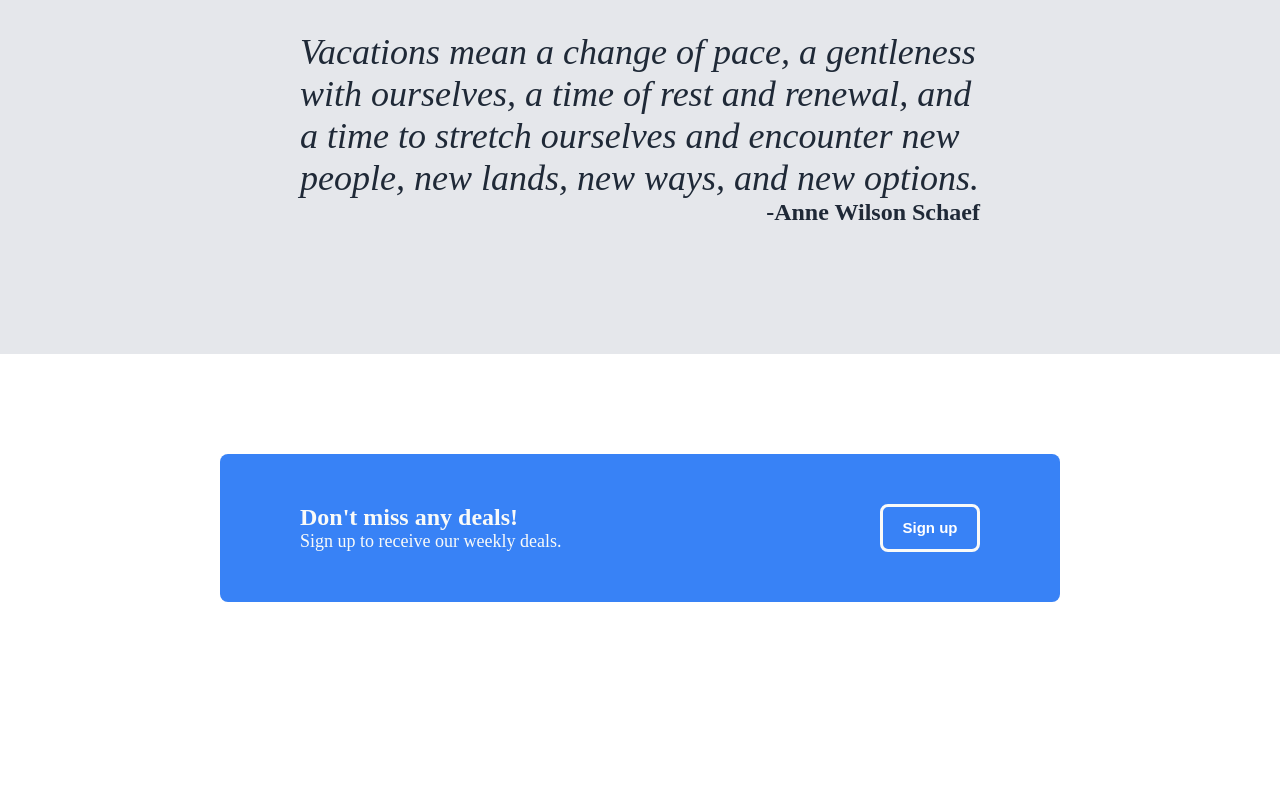
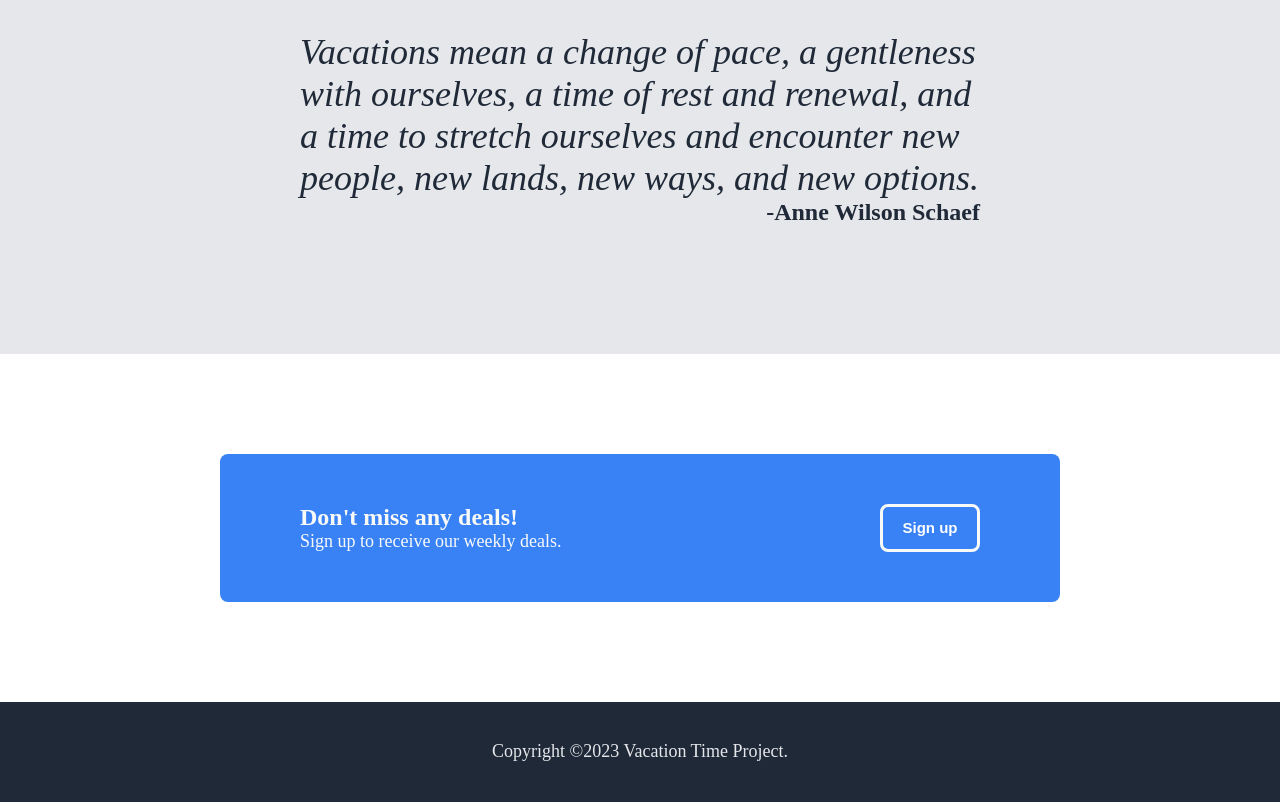
Before and after one commit to BarasaJnr/Landing-Page, a plain HTML site: page index.html in a window 1280 px wide. Shown: the part 840-1642 px from the top of the page. Before the commit the page ends 1542 px from the top, so only its background shows below. Drawn offline with Linux system fonts and the light colour scheme.

Commit message:
final commit

```diff
--- a/index.html
+++ b/index.html
@@ -67,3 +67,13 @@
         </div>
 
     </div>
+
+    <div class="footer">
+        <div>Copyright ©2023 Vacation Time Project.</div>
+    </div>
+
+</body>
+
+
+
+</html>
--- a/style.css
+++ b/style.css
@@ -145,3 +145,10 @@ button{
     font-size: 24px;
     font-weight: bold;
 }
+.footer{
+    background: #1F2937;
+    display: flex;
+    justify-content: center;
+    align-items: center;
+    height: 100px;
+}
```
